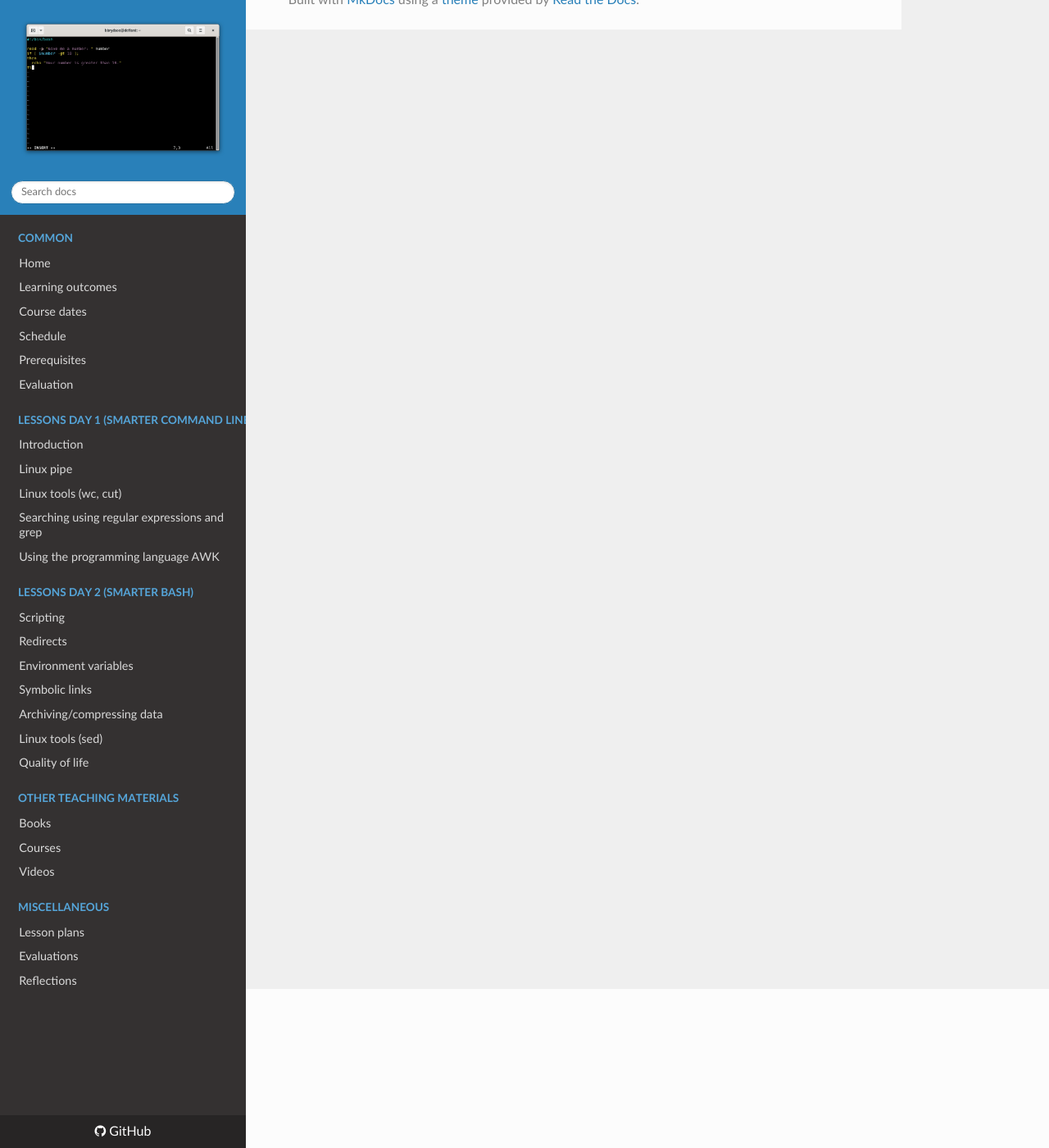
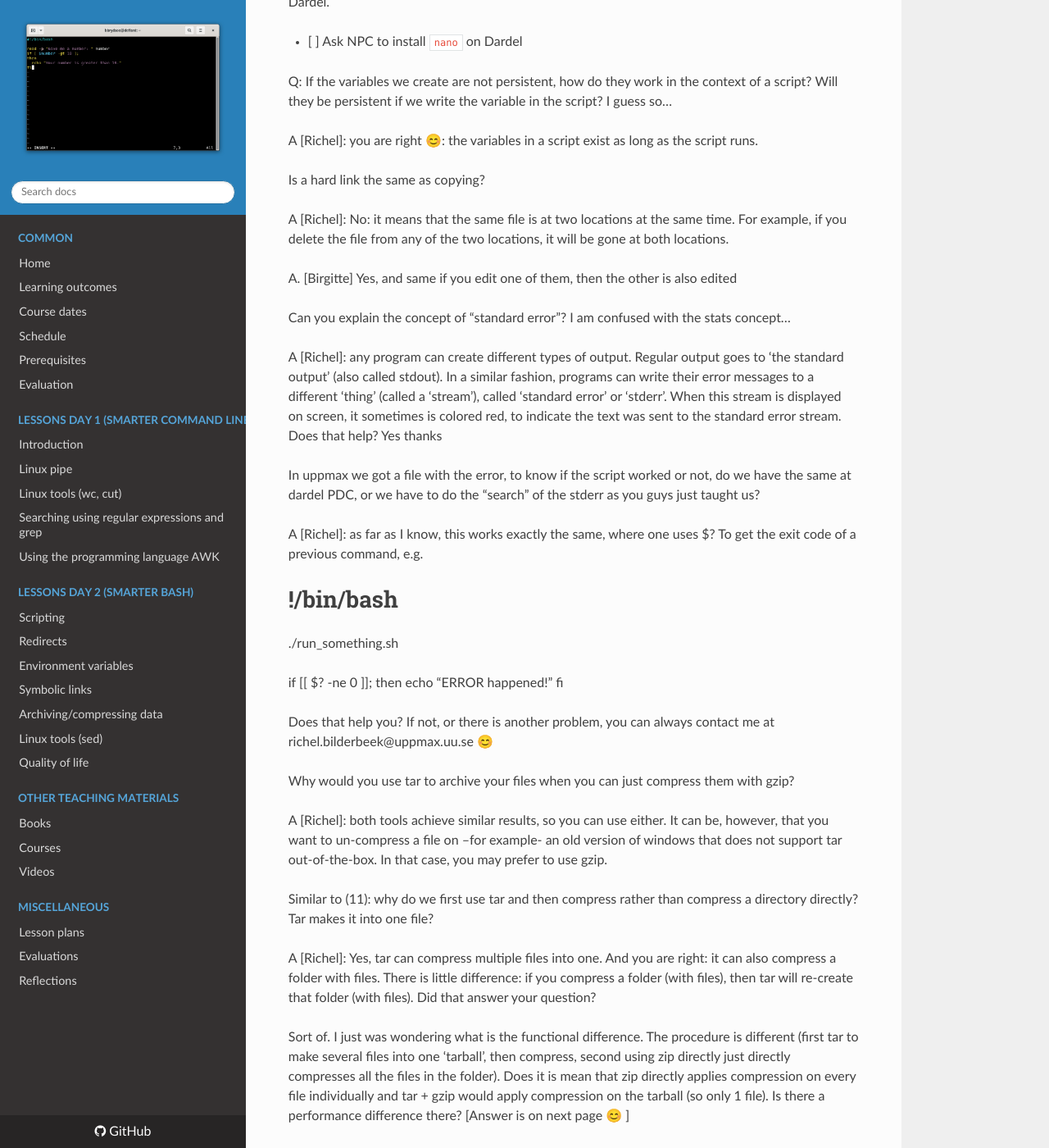
Before and after one commit to UPPMAX/linux-command-line-201, an MkDocs documentation site: the page built from docs/reflections/20250603/README.md, in a window 1280 px wide and 1400 px high, scrolled down 194 px. Shown: the whole window at 82% size. Built offline with MkDocs 1.6.1, drawn with Linux system fonts in a browser that asks for light colours; nearby versions of some CDN libraries; some of the changed text lies outside the part shown.

Commit message:
Add shared document content

```diff
--- a/docs/reflections/20250603/README.md
+++ b/docs/reflections/20250603/README.md
@@ -1 +1,67 @@
 # Reflection 2025-06-03
+
+One learners used Dardel.
+Apparently, `nano` is absent on Dardel.
+I will ask NPC to add `nano` on Dardel.
+
+- [ ] Ask NPC to install `nano` on Dardel
+
+
+Q: If the variables we create are not persistent, how do they work in the context of a script? Will they be persistent if we write the variable in the script? I guess so...
+
+A [Richel]: you are right 😊: the variables in a script exist as long as the script runs.
+
+Is a hard link the same as copying?
+
+A [Richel]: No: it means that the same file is at two locations at the same time. For example, if you delete the file from any of the two locations, it will be gone at both locations.
+
+A. [Birgitte] Yes, and same if you edit one of them, then the other is also edited
+
+Can you explain the concept of “standard error”? I am confused with the stats concept...
+
+A [Richel]: any program can create different types of output. Regular output goes to ‘the standard output’ (also called stdout). In a similar fashion, programs can write their error messages to a different ‘thing’ (called a ‘stream’), called ‘standard error’ or ‘stderr’. When this stream is displayed on screen, it sometimes is colored red, to indicate the text was sent to the standard error stream. Does that help? Yes thanks
+
+In uppmax we got a file with the error, to know if the script worked or not, do we have the same at dardel PDC, or we have to do the “search” of the stderr as you guys just taught us?
+
+A [Richel]: as far as I know, this works exactly the same, where one uses $? To get the exit code of a previous command, e.g.
+
+
+
+#!/bin/bash
+
+./run_something.sh
+
+if [[ $? -ne 0 ]]; then
+  echo “ERROR happened!”
+fi
+
+
+Does that help you? If not, or there is another problem, you can always contact me at richel.bilderbeek@uppmax.uu.se 😊
+
+Why would you use tar to archive your files when you can just compress them with gzip?
+
+A [Richel]: both tools achieve similar results, so you can use either. It can be, however, that you want to un-compress a file on –for example- an old version of windows that does not support tar out-of-the-box. In that case, you may prefer to use gzip.
+
+Similar to (11): why do we first use tar and then compress rather than compress a directory directly? Tar makes it into one file?
+
+A [Richel]: Yes, tar can compress multiple files into one. And you are right: it can also compress a folder with files. There is little difference: if you compress a folder (with files), then tar will re-create that folder (with files). Did that answer your question?
+
+Sort of. I just was wondering what is the functional difference. The procedure is different (first tar to make several files into one ‘tarball’, then compress, second using zip directly just directly compresses all the files in the folder). Does it is mean that zip directly applies compression on every file individually and tar + gzip would apply compression on the tarball (so only 1 file). Is there a performance difference there? [Answer is on next page 😊 ]
+
+A [Richel]: I don’t know the exact technical details here. Sure, I can google 😊. Maybe creating a script and measuring directly is easier. I would bet on timings being identical.
+
+I will look into it, maybe experiment a bit, thanks!
+
+A [Richel]: Fun!
+
+What is “nohup” doing along with &?
+
+A [Richel]: nohup allows one to run something that continues after ending a terminal (‘to hang up’ was how terminals one day were ended). ‘&’ allows one to run something in the background, which means a terminal can be used for running commands wile a process is running. Together, they allow for commands that run in the background while you remain logged in to the computer.
+
+Could you "overwrite” existing commands (e.g. ls) with an alias? If you prefer list format e.g. ls –l, might be nice to only have alias ls=/usr/bin/ls -l. Will the bash alias be prioritized over system’s ls?
+
+A [Richel]: yes. I just tried it and it works!
+
+
+
+alias ls="/usr/bin/ls -l"
```
